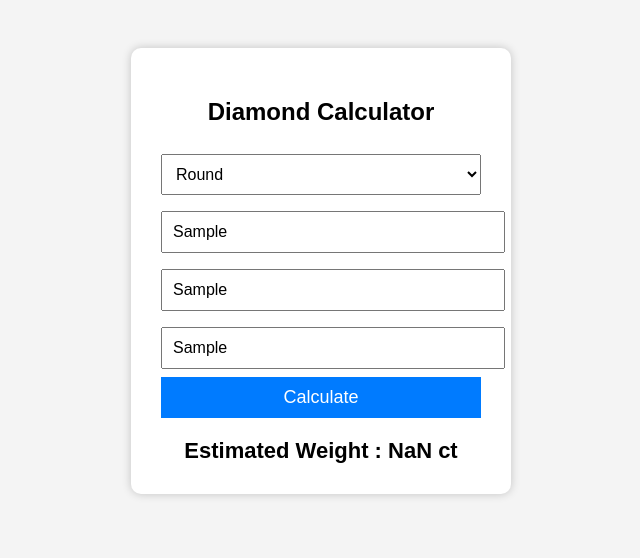
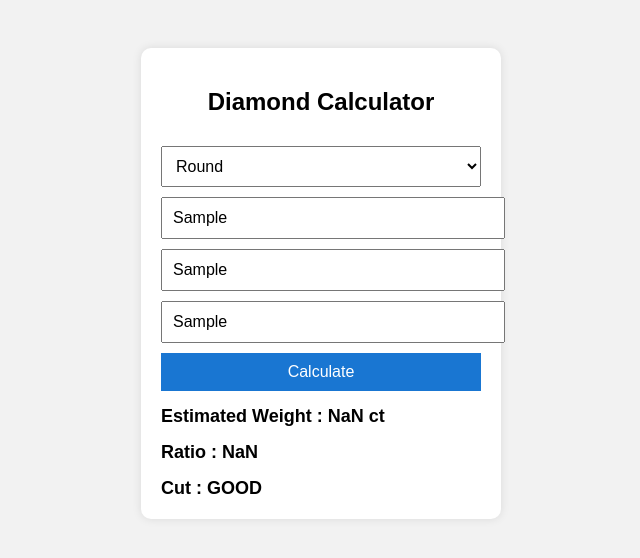
Before and after one commit to nagji-dev/diamond-calculator, a plain HTML site: page index.html in a window 1280 px wide. Both pictures are taken after typing "Sample", "Sample", "Sample" into the empty fields and a click on the button "Calculate". Shown: the whole page, without its empty margins (319-959 px from the left). Drawn offline with Linux system fonts and the light colour scheme.

Commit message:
new code uabudet

```diff
--- a/index.html
+++ b/index.html
@@ -1,47 +1,47 @@
 <!DOCTYPE html>
-<html lang="en">
+<html>
 <head>
-<meta charset="UTF-8">
-<title>Diamond Weight Calculator</title>
+<meta name="viewport" content="width=device-width, initial-scale=1">
+<title>Diamond Calculator</title>
 
 <style>
 
 body{
 font-family: Arial;
-background:#f4f4f4;
-text-align:center;
-padding:40px;
+background:#f2f2f2;
+display:flex;
+justify-content:center;
+padding-top:40px;
 }
 
-.container{
+.box{
 background:white;
-padding:30px;
+padding:20px;
+width:320px;
 border-radius:10px;
-width:320px;
-margin:auto;
-box-shadow:0 0 10px rgba(0,0,0,0.2);
+box-shadow:0 0 10px rgba(0,0,0,0.1);
 }
 
-input,select{
+h2{
+text-align:center;
+}
+
+input,select,button{
 width:100%;
 padding:10px;
-margin:8px 0;
+margin-top:10px;
 font-size:16px;
 }
 
 button{
-background:#007bff;
+background:#1976d2;
 color:white;
 border:none;
-padding:10px;
-width:100%;
-font-size:18px;
-cursor:pointer;
 }
 
 .result{
-margin-top:20px;
-font-size:22px;
+margin-top:15px;
+font-size:18px;
 font-weight:bold;
 }
 
@@ -50,57 +50,86 @@ font-weight:bold;
 
 <body>
 
-<div class="container">
+<div class="box">
 
 <h2>Diamond Calculator</h2>
 
 <select id="shape">
 <option value="round">Round</option>
 <option value="oval">Oval</option>
+<option value="pear">Pear</option>
+<option value="marquise">Marquise</option>
+<option value="cushion">Cushion</option>
+<option value="emerald">Emerald</option>
 </select>
 
-<input id="length" placeholder="Length (mm)">
-<input id="width" placeholder="Width / Diameter (mm)">
-<input id="depth" placeholder="Depth %">
+<input id="l" placeholder="Length / Diameter (mm)">
+<input id="w" placeholder="Width (mm)">
+<input id="d" placeholder="Total Depth %">
 
-<button onclick="calculate()">Calculate</button>
+<button onclick="calc()">Calculate</button>
 
-<div class="result" id="result"></div>
+<div class="result" id="weight"></div>
+<div class="result" id="ratio"></div>
+<div class="result" id="cut"></div>
 
 </div>
 
 <script>
 
-function calculate(){
+function calc(){
 
-let shape=document.getElementById("shape").value;
+let shape=document.getElementById("shape").value
 
-let length=parseFloat(document.getElementById("length").value);
+let l=parseFloat(document.getElementById("l").value)
+let w=parseFloat(document.getElementById("w").value)
+let d=parseFloat(document.getElementById("d").value)/100
 
-let width=parseFloat(document.getElementById("width").value);
-
-let depth=parseFloat(document.getElementById("depth").value);
-
-let weight=0;
+let weight=0
 
 if(shape=="round"){
-
-let depthMM=width*(depth/100);
-
-weight=width*width*depthMM*0.0061;
-
+weight=l*l*d*0.0061
 }
 
 if(shape=="oval"){
-
-let depthMM=width*(depth/100);
-
-weight=length*width*depthMM*0.0067;
-
+weight=l*w*w*d*0.00605
 }
 
-document.getElementById("result").innerHTML=
-"Estimated Weight : "+weight.toFixed(2)+" ct";
+if(shape=="pear"){
+weight=l*w*w*d*0.006
+}
+
+if(shape=="marquise"){
+weight=l*w*w*d*0.0059
+}
+
+if(shape=="cushion"){
+weight=l*w*w*d*0.0061
+}
+
+if(shape=="emerald"){
+weight=l*w*w*d*0.0062
+}
+
+weight=weight.toFixed(2)
+
+document.getElementById("weight").innerHTML="Estimated Weight : "+weight+" ct"
+
+let ratio=(l/w).toFixed(2)
+
+document.getElementById("ratio").innerHTML="Ratio : "+ratio
+
+let cut="GOOD"
+
+if(d>=0.59 && d<=0.62){
+cut="EXCELLENT"
+}
+
+else if(d>=0.57 && d<=0.64){
+cut="VERY GOOD"
+}
+
+document.getElementById("cut").innerHTML="Cut : "+cut
 
 }
 
```
